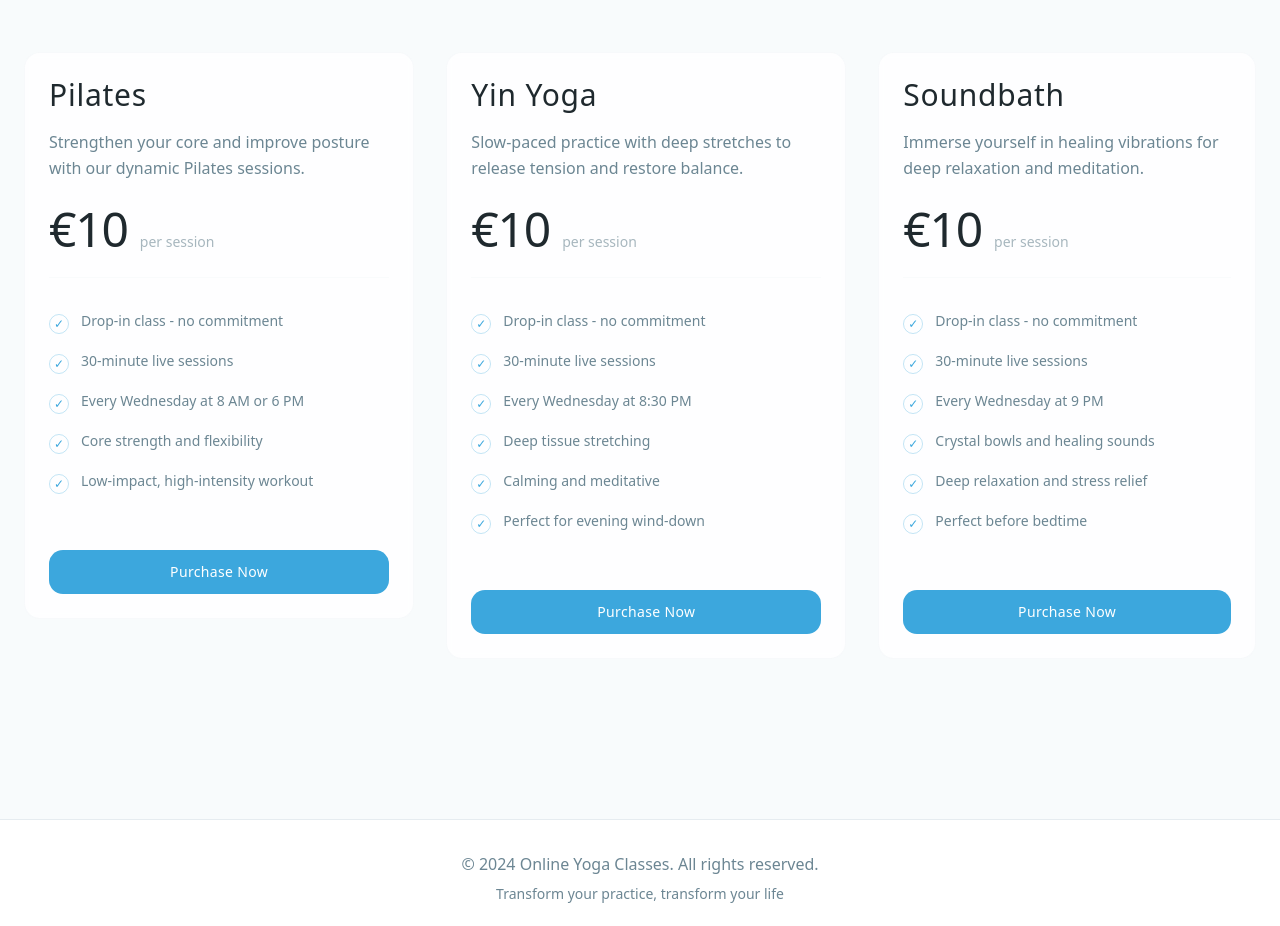
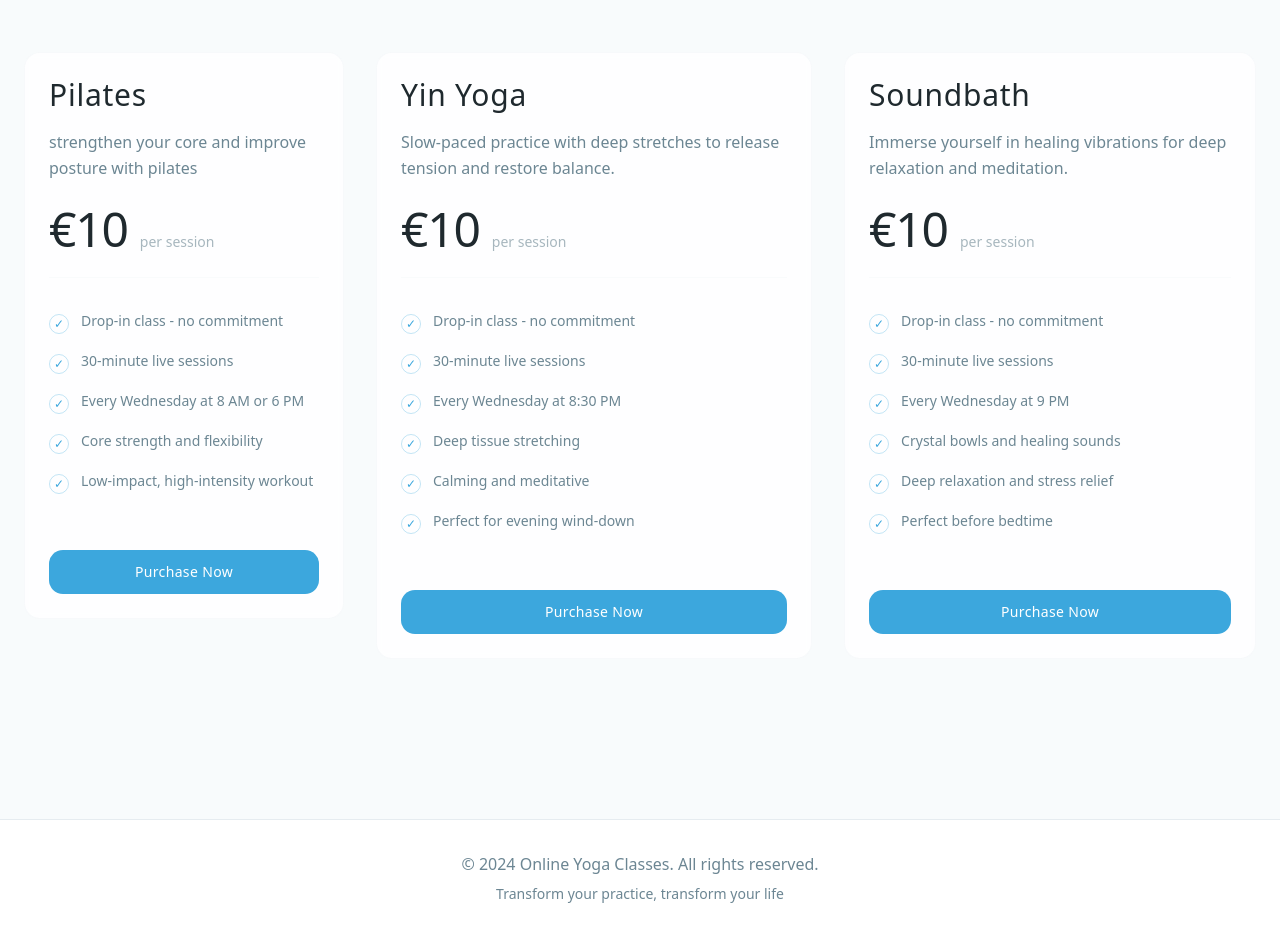
Before and after one commit to Lovable-projects-yoga/project-nexus-vibe2, a React (Vite) app: page / in a window 1280 px wide. Shown: the part 920-1846 px from the top of the page. Built offline with nearby package versions, Linux system fonts and the light colour scheme; the HTML template or start-up script is replaced by a standard one.

Commit message:
Update Pilates class description

```diff
--- a/src/pages/Index.tsx
+++ b/src/pages/Index.tsx
@@ -6,7 +6,7 @@ const Index = () => {
   const yogaClasses = [
     {
       title: "Pilates",
-      description: "Strengthen your core and improve posture with our dynamic Pilates sessions.",
+      description: "strengthen your core and improve posture with pilates",
       price: "€10",
       features: [
         "Drop-in class - no commitment",
```
